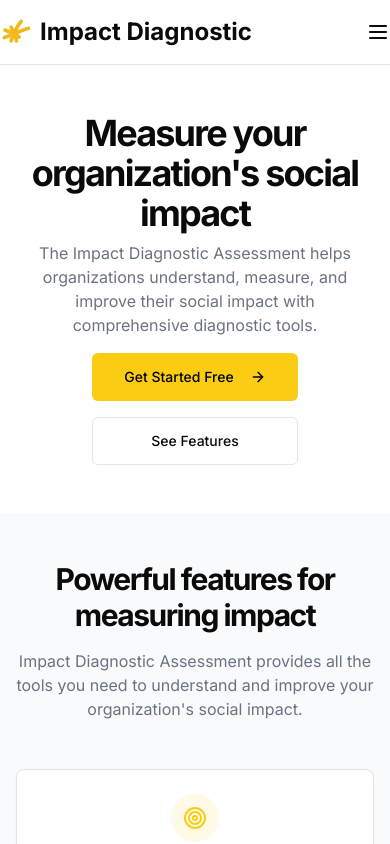
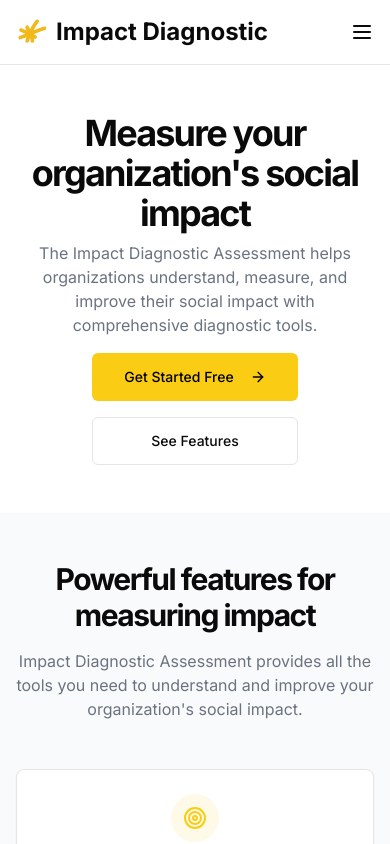
Before and after one commit to TrustImpact/impact-diagnostic, a Next.js app: page / in a window 390 px wide. Shown: the top 844 px of the page. Built offline with nearby package versions, Linux system fonts and the light colour scheme.

Commit message:
Update landing-navbar.tsx

```diff
--- a/components/landing/landing-navbar.tsx
+++ b/components/landing/landing-navbar.tsx
@@ -21,7 +21,7 @@ export default function LandingNavbar() {
 
   return (
     <header className="sticky top-0 z-50 w-full border-b bg-white">
-      <div className="container flex h-16 items-center justify-between">
+      <div className="container mx-auto flex h-16 items-center justify-between px-4 md:px-6">
         <div className="flex items-center">
           <Link href="/" className="flex items-center space-x-2">
             <div className="relative w-8 h-8">
@@ -58,15 +58,22 @@ export default function LandingNavbar() {
         </div>
 
         {/* Mobile menu button */}
-        <button className="md:hidden" onClick={() => setMobileMenuOpen(!mobileMenuOpen)} aria-label="Toggle menu">
-          {mobileMenuOpen ? <X className="h-6 w-6" /> : <Menu className="h-6 w-6" />}
+        <button
+          type="button"
+          className="md:hidden"
+          onClick={() => setMobileMenuOpen(!mobileMenuOpen)}
+          aria-controls="mobile-menu"
+          aria-expanded={mobileMenuOpen}
+        >
+          <span className="sr-only">{mobileMenuOpen ? "Close main menu" : "Open main menu"}</span>
+          {mobileMenuOpen ? <X className="block h-6 w-6" /> : <Menu className="block h-6 w-6" />}
         </button>
       </div>
 
       {/* Mobile menu */}
       {mobileMenuOpen && (
-        <div className="md:hidden border-t">
-          <div className="container py-4 space-y-4">
+        <div className="md:hidden" id="mobile-menu">
+          <div className="container mx-auto py-4 space-y-4">
             <nav className="flex flex-col space-y-4">
               {navItems.map((item) => (
                 <Link
```
